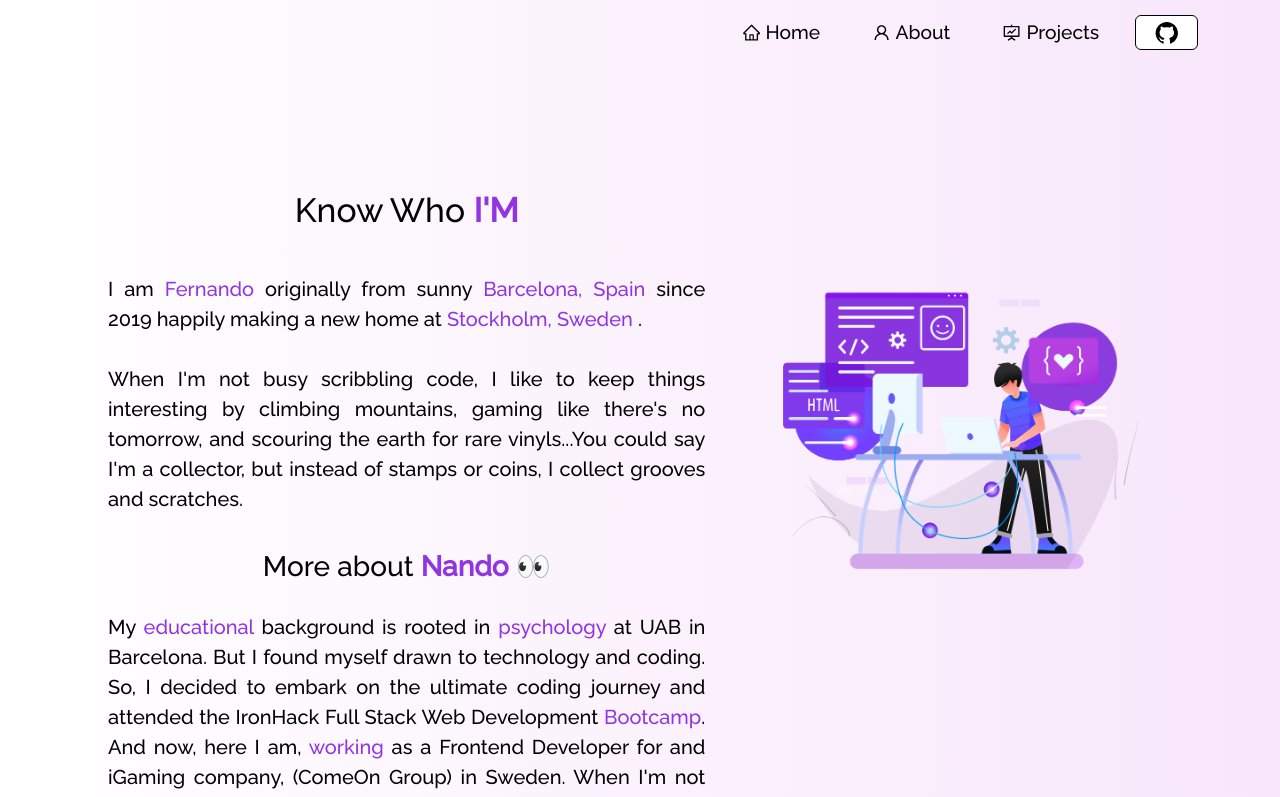
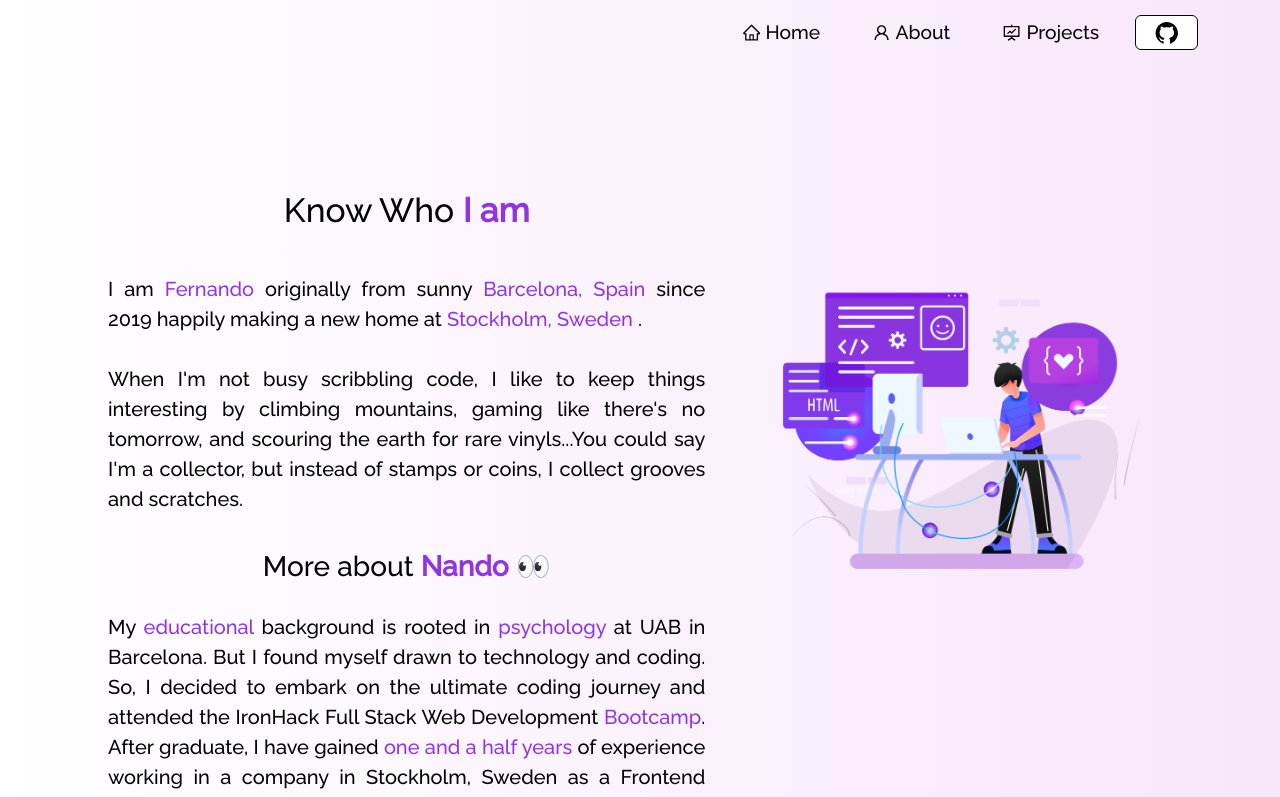
Before and after one commit to Fasping/portfolio, a React (Create React App) app: page /about in a window 1280 px wide. Shown: the top 797 px of the page. Built offline with nearby package versions, Linux system fonts and the light colour scheme.

Commit message:
Update: update content

```diff
--- a/src/components/About/About.js
+++ b/src/components/About/About.js
@@ -18,7 +18,7 @@ function About() {
             }}
           >
             <h1 style={{ fontSize: "2.1em", paddingBottom: "20px" }}>
-              Know Who <strong className="purple">I'M</strong>
+              Know Who <strong className="purple">I am</strong>
             </h1>
             <Aboutcard />
           </Col>
@@ -35,7 +35,6 @@ function About() {
         </h1>
 
         <Techstack />
-
       </Container>
     </Container>
   );
--- a/src/components/About/AboutCard.js
+++ b/src/components/About/AboutCard.js
@@ -8,10 +8,10 @@ function AboutCard() {
         <blockquote className="blockquote mb-0">
           <p style={{ textAlign: "justify" }}>
             I am <span className="purple">Fernando </span>
-            originally from sunny{" "}
+            originally from sunny
             <span className="purple"> Barcelona, Spain </span>
             since 2019 happily making a new home at
-            <span className="purple"> Stockholm, Sweden  </span>.
+            <span className="purple"> Stockholm, Sweden </span>.
             <br />
             <br />
             When I'm not busy scribbling code, I like to keep things interesting
@@ -19,7 +19,6 @@ function AboutCard() {
             the earth for rare vinyls...You could say I'm a collector, but
             instead of stamps or coins, I collect grooves and scratches.
           </p>
-
           <h3 style={{ paddingBottom: "20px", paddingTop: "20px" }}>
             More about <strong className="purple">Nando </strong> 👀
           </h3>
@@ -29,13 +28,15 @@ function AboutCard() {
             <span className="purple"> psychology</span> at UAB in Barcelona. But
             I found myself drawn to technology and coding. So, I decided to
             embark on the ultimate coding journey and attended the IronHack Full
-            Stack Web Development <span className="purple"> Bootcamp</span>. And
-            now, here I am, <span className="purple"> working </span> as a
-            Frontend Developer for and iGaming company, (ComeOn Group) in Sweden.
-            When I'm not typing away at my computer, you can find me flexing my
-            testing muscles with Jest and Vitest, and slowly but surely, I'm
-            becoming a TypeScript Pro! (Well, I'm getting there.) You can find
-            more of my work on my GitHub profile.
+            Stack Web Development <span className="purple"> Bootcamp</span>.
+            After graduate, I have gained
+            <span className="purple"> one and a half years </span>
+            of experience working in a company in Stockholm, Sweden as a
+            Frontend Developer. When I'm not typing away at my computer, you can
+            find me flexing my unit testing muscles with Jest and Vitest, and
+            slowly but surely, I'm becoming a TypeScript lover! (Well, I'm
+            getting slowely there...) You can find more of my work on my GitHub
+            profile.
           </p>
         </blockquote>
       </Card.Body>
--- a/src/components/Home/Home.js
+++ b/src/components/Home/Home.js
@@ -12,7 +12,7 @@ function Home() {
           <Row>
             <Col md={7} className="home-header">
               <h1 style={{ paddingBottom: 15 }} className="heading">
-                Hi There!{" "}
+                Hi
                 <span className="wave" role="img" aria-labelledby="wave">
                   👋🏻
                 </span>
```
